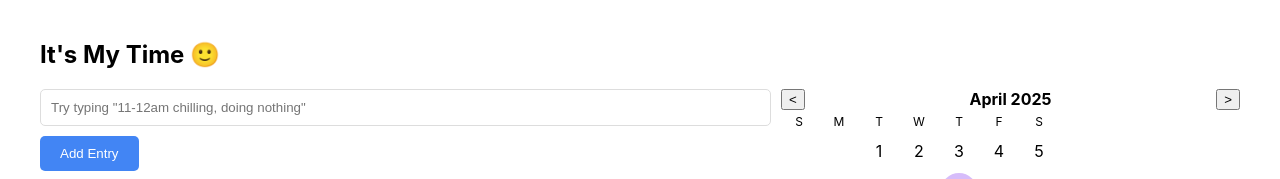
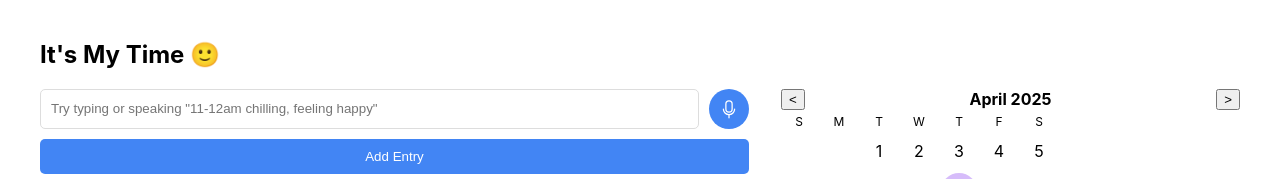
Before and after one commit to YuntingZh/its-my-time, a React (Create React App) app: page / in a window 1280 px wide. Shown: the top 179 px of the page. Built offline with nearby package versions, Linux system fonts and the light colour scheme; no server answers; the database is empty.

Commit message:
feat: add voice memo and mood tracking functionality
- Add voice recognition for easy activity input
- Implement mood tracking in TimeEntry
- Create mood analysis service
- Add Web Speech API type definitions
- Update InputBox with voice memo support

```diff
--- a/src/components/InputBox.tsx
+++ b/src/components/InputBox.tsx
@@ -1,4 +1,5 @@
 import React, { useState } from "react";
+import VoiceMemo from "./VoiceMemo";
 
 interface InputBoxProps {
   onAddEntry: (text: string) => void;
@@ -14,21 +15,27 @@ const InputBox: React.FC<InputBoxProps> = ({ onAddEntry }) => {
     }
   };
 
+  const handleVoiceTranscription = (text: string) => {
+    setInputText(text);
+  };
+
   return (
     <div>
+      <div style={{ display: 'flex', gap: '10px', marginBottom: '10px' }}>
         <input
           type="text"
-        placeholder='Try typing "11-12am chilling, doing nothing"'
+          placeholder='Try typing or speaking "11-12am chilling, feeling happy"'
           value={inputText}
           onChange={(e) => setInputText(e.target.value)}
           style={{
-          width: "100%",
+            flex: 1,
             padding: "10px",
-          marginBottom: "10px",
             borderRadius: "5px",
             border: "1px solid #ddd",
           }}
         />
+        <VoiceMemo onTranscriptionComplete={handleVoiceTranscription} />
+      </div>
       <button
         onClick={handleAddEntry}
         style={{
@@ -38,6 +45,7 @@ const InputBox: React.FC<InputBoxProps> = ({ onAddEntry }) => {
           border: "none",
           borderRadius: "5px",
           cursor: "pointer",
+          width: "100%",
         }}
       >
         Add Entry
--- /dev/null
+++ b/src/components/VoiceMemo.tsx
@@ -0,0 +1,89 @@
+import React, { useState, useRef } from 'react';
+import { Microphone, MicrophoneSlash } from '@phosphor-icons/react';
+import { SpeechRecognition, SpeechRecognitionEvent, SpeechRecognitionErrorEvent } from '../types/webSpeech';
+
+interface VoiceMemoProps {
+  onTranscriptionComplete: (text: string) => void;
+}
+
+const VoiceMemo: React.FC<VoiceMemoProps> = ({ onTranscriptionComplete }) => {
+  const [isRecording, setIsRecording] = useState(false);
+  const [error, setError] = useState<string | null>(null);
+  const recognitionRef = useRef<SpeechRecognition | null>(null);
+
+  const startRecording = async () => {
+    try {
+      // Set up speech recognition
+      const SpeechRecognitionAPI = window.SpeechRecognition || window.webkitSpeechRecognition;
+      if (SpeechRecognitionAPI) {
+        recognitionRef.current = new SpeechRecognitionAPI();
+        recognitionRef.current.continuous = true;
+        recognitionRef.current.interimResults = true;
+        recognitionRef.current.lang = 'zh-CN'; // Set to Chinese
+
+        recognitionRef.current.onresult = (event: SpeechRecognitionEvent) => {
+          const results = Array.from(event.results);
+          const transcript = results
+            .map(result => result[0].transcript)
+            .join('');
+
+          if (results[results.length - 1].isFinal) {
+            onTranscriptionComplete(transcript);
+          }
+        };
+
+        recognitionRef.current.onerror = (event: SpeechRecognitionErrorEvent) => {
+          setError('语音识别错误: ' + event.error);
+          stopRecording();
+        };
+
+        recognitionRef.current.start();
+        setIsRecording(true);
+        setError(null);
+      } else {
+        setError('此浏览器不支持语音识别功能');
+        return;
+      }
+    } catch (err) {
+      setError('访问麦克风出错: ' + err);
+    }
+  };
+
+  const stopRecording = () => {
+    if (recognitionRef.current) {
+      recognitionRef.current.stop();
+    }
+    setIsRecording(false);
+  };
+
+  return (
+    <div style={{ display: 'flex', alignItems: 'center', gap: '10px' }}>
+      <button
+        onClick={isRecording ? stopRecording : startRecording}
+        style={{
+          padding: '10px',
+          borderRadius: '50%',
+          border: 'none',
+          backgroundColor: isRecording ? '#ff4444' : '#4285F4',
+          color: 'white',
+          cursor: 'pointer',
+          width: '40px',
+          height: '40px',
+          display: 'flex',
+          alignItems: 'center',
+          justifyContent: 'center',
+        }}
+      >
+        {isRecording ? <MicrophoneSlash size={24} /> : <Microphone size={24} />}
+      </button>
+      {isRecording && (
+        <span style={{ color: '#ff4444' }}>Recording...</span>
+      )}
+      {error && (
+        <span style={{ color: '#ff4444', fontSize: '14px' }}>{error}</span>
+      )}
+    </div>
+  );
+};
+
+export default VoiceMemo;
--- a/src/services/timeEntryService.ts
+++ b/src/services/timeEntryService.ts
@@ -34,5 +34,6 @@ export async function updateTimeEntry(entry: TimeEntry) {
     endTime: entry.endTime,
     activity: entry.activity,
     label: entry.label,
+    mood: entry.mood,
   });
 }
--- /dev/null
+++ b/src/types/webSpeech.ts
@@ -0,0 +1,52 @@
+interface SpeechRecognitionErrorEvent extends Event {
+  error: string;
+}
+
+interface SpeechRecognitionEvent extends Event {
+  results: SpeechRecognitionResultList;
+}
+
+interface SpeechRecognitionResultList {
+  readonly length: number;
+  item(index: number): SpeechRecognitionResult;
+  [index: number]: SpeechRecognitionResult;
+}
+
+interface SpeechRecognitionResult {
+  readonly length: number;
+  item(index: number): SpeechRecognitionAlternative;
+  [index: number]: SpeechRecognitionAlternative;
+  isFinal: boolean;
+}
+
+interface SpeechRecognitionAlternative {
+  readonly transcript: string;
+  readonly confidence: number;
+}
+
+interface SpeechRecognition extends EventTarget {
+  continuous: boolean;
+  interimResults: boolean;
+  lang: string;
+  onresult: ((event: SpeechRecognitionEvent) => void) | null;
+  onerror: ((event: SpeechRecognitionErrorEvent) => void) | null;
+  start(): void;
+  stop(): void;
+}
+
+interface SpeechRecognitionConstructor {
+  new (): SpeechRecognition;
+}
+
+declare global {
+  interface Window {
+    SpeechRecognition?: SpeechRecognitionConstructor;
+    webkitSpeechRecognition?: SpeechRecognitionConstructor;
+  }
+}
+
+export type {
+  SpeechRecognition,
+  SpeechRecognitionEvent,
+  SpeechRecognitionErrorEvent
+};
```
Also changed, not shown: src/services/moodAnalysisService.ts (added, +91 -0 lines), src/types/timeEntry.ts (+7 -0 lines). Lines whose indentation alone changed are shown as unchanged.
